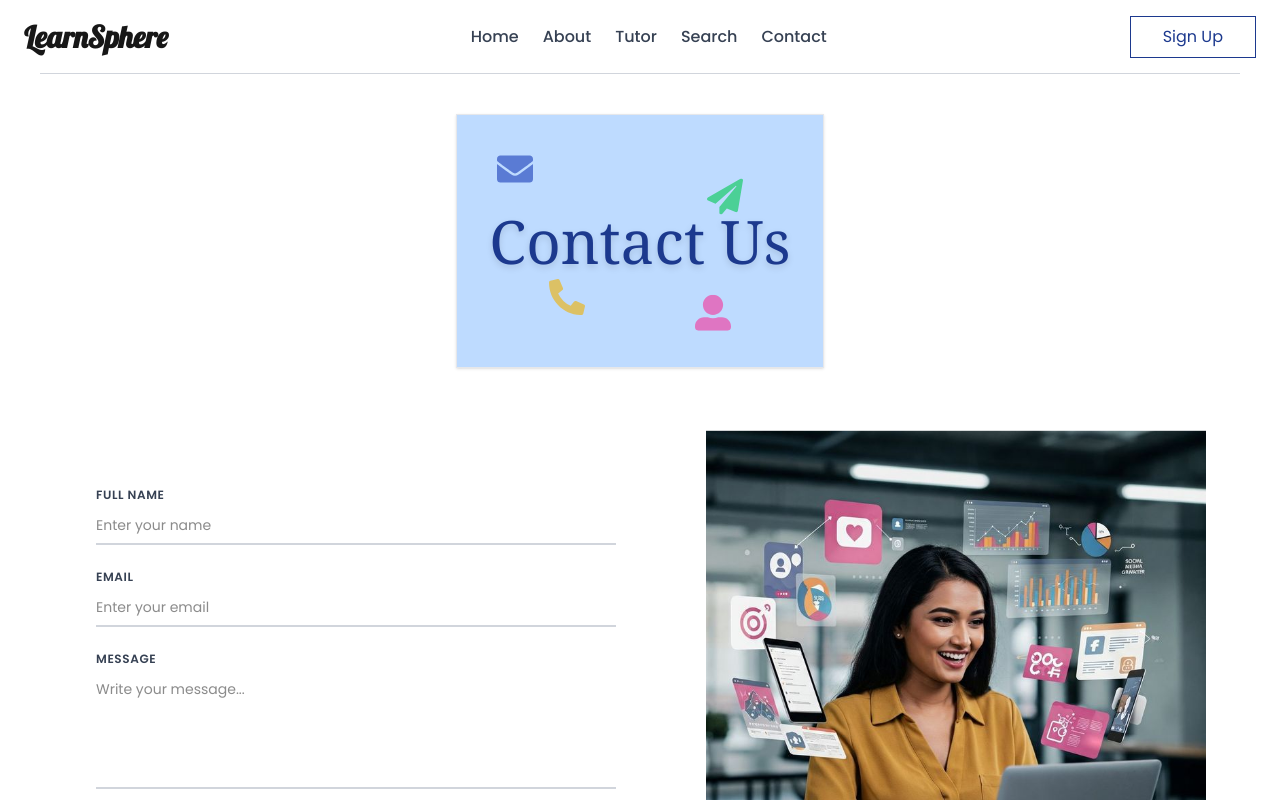
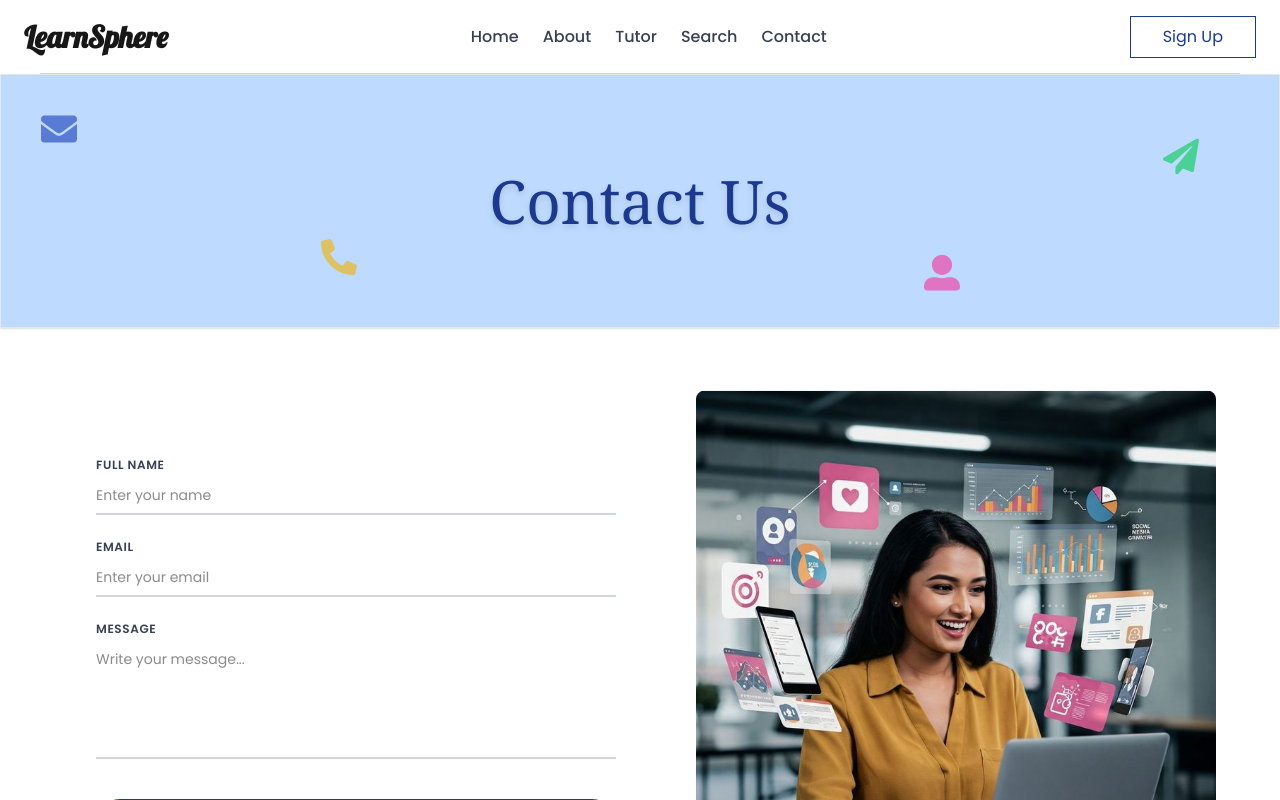
Before and after one commit to CodeQueen-AI/LMS-UI-Website-, a Next.js app: page /Contact in a window 1280 px wide. Shown: the top 800 px of the page. Built offline with nearby package versions, Linux system fonts and the light colour scheme.

Commit message:
Update page.tsx

```diff
--- a/app/Contact/page.tsx
+++ b/app/Contact/page.tsx
@@ -13,18 +13,18 @@ const poppins = Poppins({
 export default function ContactPage() {
   const floatAnimation = {
     y: ["0%", "-12%", "0%"],
-    transition: { duration: 3.5, repeat: Infinity, ease: easeInOut }, // ✅ updated
+    transition: { duration: 3.5, repeat: Infinity, ease: easeInOut },
   };
 
   const fadeUp = {
     hidden: { opacity: 0, y: 40 },
-    visible: { opacity: 1, y: 0, transition: { duration: 0.6, ease: easeInOut } }, // ✅ updated
+    visible: { opacity: 1, y: 0, transition: { duration: 0.6, ease: easeInOut } },
   };
 
   return (
     <div className={`flex flex-col items-center ${poppins.className}`}>
       {/* ==== Banner Section ==== */}
-      <section className="relative bg-blue-200 py-24 px-8 mx-auto mt-10 mb-16 max-w-6xl overflow-hidden shadow-sm border border-gray-200">
+      <section className="relative bg-blue-200 py-24 px-4 sm:px-8 md:px-16 lg:px-20 xl:px-32 w-full overflow-hidden shadow-sm border border-gray-200">
         {/* Floating Icons */}
         <motion.div
           animate={floatAnimation}
@@ -68,10 +68,10 @@ export default function ContactPage() {
         whileInView="visible"
         variants={fadeUp}
         viewport={{ once: true }}
-        className="flex flex-col md:flex-row justify-between items-center gap-12 w-[95%] max-w-6xl mb-20"
+        className="flex flex-col md:flex-row justify-between items-center gap-12 w-full max-w-[1400px] px-4 sm:px-8 md:px-16 mt-16 mb-20"
       >
         {/* Left: Form */}
-        <div className="flex-1 w-full p-8">
+        <div className="flex-1 w-full p-4 sm:p-8">
           <form className="flex flex-col gap-6">
             {/* Full Name */}
             <div className="flex flex-col">
@@ -124,15 +124,15 @@ export default function ContactPage() {
         {/* Right: Image */}
         <motion.div
           animate={{ y: [0, -10, 0] }}
-          transition={{ duration: 5, repeat: Infinity, ease: easeInOut }} // ✅ updated
+          transition={{ duration: 5, repeat: Infinity, ease: easeInOut }}
           className="flex-1 w-full flex justify-center"
         >
           <Image
-            src="/Contact.jpg" // 👈 replace with your actual image path
+            src="/Contact.jpg"
             alt="Contact illustration"
-            width={500}
-            height={400}
-            className="object-cover"
+            width={550}
+            height={450}
+            className="object-cover rounded-lg"
           />
         </motion.div>
       </motion.div>
```
